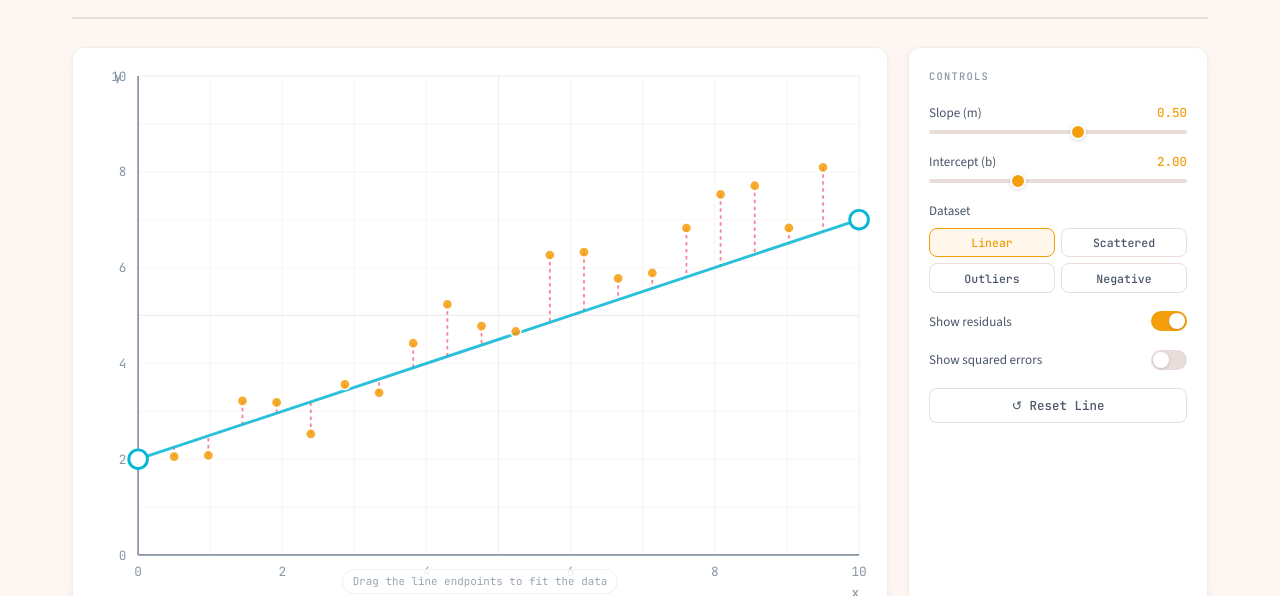
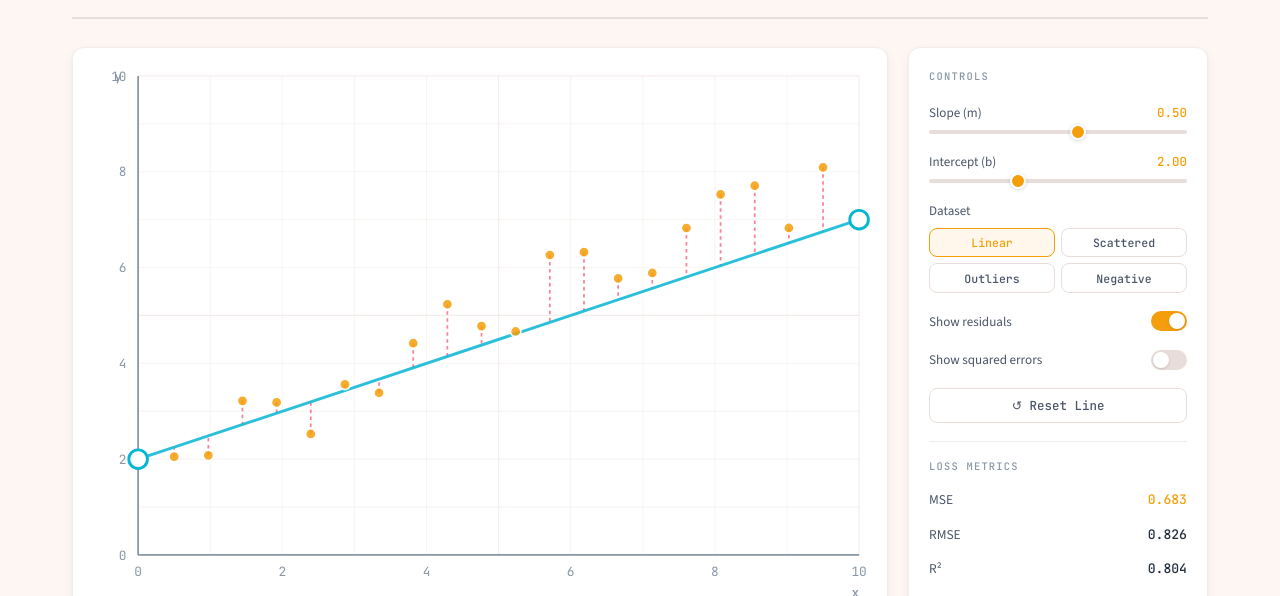
Before and after one commit to mahesh-sadupalli/ai-fundamentals, a plain HTML site: page linear-regression/index.html in a window 1280 px wide. Shown: the part 177-773 px from the top of the page. Drawn offline with nearby package versions, Linux system fonts and the light colour scheme.

Commit message:
Add live loss metrics: MSE, RMSE, R-squared
Stats panel updates on every slider, drag, or dataset change. Also shows
the closed-form OLS optimum (slope*, intercept*, min MSE) so users can
see how close their fit is to optimal.

```diff
--- a/linear-regression/index.html
+++ b/linear-regression/index.html
@@ -345,6 +345,42 @@
         }
         .toggle-switch.on::after { transform: translateX(16px); }
 
+        /* ========== Stats ========== */
+        .stats-section {
+            border-top: 1px solid var(--border-light);
+            padding-top: 1rem;
+            display: flex;
+            flex-direction: column;
+            gap: 0.5rem;
+        }
+        .stats-section h3 {
+            font-family: var(--font-mono);
+            font-size: 0.65rem;
+            font-weight: 500;
+            letter-spacing: 0.12em;
+            text-transform: uppercase;
+            color: var(--text-tertiary);
+            margin: 0 0 0.3rem;
+        }
+        .stat-row {
+            display: flex;
+            justify-content: space-between;
+            align-items: baseline;
+            font-size: 0.84rem;
+            padding: 0.15rem 0;
+        }
+        .stat-row .label {
+            color: var(--text-secondary);
+        }
+        .stat-row .num {
+            font-family: var(--font-mono);
+            font-size: 0.82rem;
+            color: var(--text-primary);
+            font-weight: 500;
+        }
+        .stat-row .num.accent { color: var(--accent); }
+        .stat-row.optimal .num { color: var(--text-tertiary); font-style: italic; }
+
         /* ========== Responsive ========== */
         @media (max-width: 960px) {
             .main-grid { grid-template-columns: 1fr; }
@@ -424,6 +460,38 @@
                 </div>
 
                 <button class="reset-btn" id="reset-btn">&#8634; Reset Line</button>
+
+                <div class="stats-section">
+                    <h3>Loss Metrics</h3>
+                    <div class="stat-row">
+                        <span class="label">MSE</span>
+                        <span class="num accent" id="stat-mse">&mdash;</span>
+                    </div>
+                    <div class="stat-row">
+                        <span class="label">RMSE</span>
+                        <span class="num" id="stat-rmse">&mdash;</span>
+                    </div>
+                    <div class="stat-row">
+                        <span class="label">R&sup2;</span>
+                        <span class="num" id="stat-r2">&mdash;</span>
+                    </div>
+                </div>
+
+                <div class="stats-section">
+                    <h3>Closed-form Optimum</h3>
+                    <div class="stat-row optimal">
+                        <span class="label">slope*</span>
+                        <span class="num" id="stat-opt-m">&mdash;</span>
+                    </div>
+                    <div class="stat-row optimal">
+                        <span class="label">intercept*</span>
+                        <span class="num" id="stat-opt-b">&mdash;</span>
+                    </div>
+                    <div class="stat-row optimal">
+                        <span class="label">min MSE</span>
+                        <span class="num" id="stat-opt-mse">&mdash;</span>
+                    </div>
+                </div>
             </div>
         </div>
 
@@ -697,6 +765,7 @@ function renderPlot() {
 
     // Keep slider UI in sync with state (handles drag updates too)
     syncSlidersToState();
+    updateStatsUI();
 }
 
 // ═══════════════════════════════════════════════
@@ -755,6 +824,65 @@ function clientToSvg(svg, clientX, clientY) {
     return pt.matrixTransform(svg.getScreenCTM().inverse());
 }
 function clamp(v, lo, hi) { return Math.max(lo, Math.min(hi, v)); }
+
+// ═══════════════════════════════════════════════
+// STATS
+// ═══════════════════════════════════════════════
+function computeStats() {
+    const n = state.data.length;
+    let sumSq = 0;
+    let sumY = 0;
+    for (const d of state.data) {
+        const yHat = state.slope * d.x + state.intercept;
+        const err = d.y - yHat;
+        sumSq += err * err;
+        sumY += d.y;
+    }
+    const meanY = sumY / n;
+    let ssTot = 0;
+    for (const d of state.data) {
+        const dy = d.y - meanY;
+        ssTot += dy * dy;
+    }
+    const mse = sumSq / n;
+    const rmse = Math.sqrt(mse);
+    const r2 = ssTot === 0 ? 1 : 1 - sumSq / ssTot;
+    return { mse, rmse, r2 };
+}
+
+function closedFormFit() {
+    // OLS: m = cov(x,y) / var(x); b = mean(y) - m * mean(x)
+    const n = state.data.length;
+    let sumX = 0, sumY = 0;
+    for (const d of state.data) { sumX += d.x; sumY += d.y; }
+    const mx = sumX / n;
+    const my = sumY / n;
+    let num = 0, den = 0;
+    for (const d of state.data) {
+        num += (d.x - mx) * (d.y - my);
+        den += (d.x - mx) * (d.x - mx);
+    }
+    const m = den === 0 ? 0 : num / den;
+    const b = my - m * mx;
+    // Min MSE at this fit
+    let sumSq = 0;
+    for (const d of state.data) {
+        const e = d.y - (m * d.x + b);
+        sumSq += e * e;
+    }
+    return { m, b, mse: sumSq / n };
+}
+
+function updateStatsUI() {
+    const s = computeStats();
+    document.getElementById('stat-mse').textContent = s.mse.toFixed(3);
+    document.getElementById('stat-rmse').textContent = s.rmse.toFixed(3);
+    document.getElementById('stat-r2').textContent = s.r2.toFixed(3);
+    const opt = closedFormFit();
+    document.getElementById('stat-opt-m').textContent = opt.m.toFixed(3);
+    document.getElementById('stat-opt-b').textContent = opt.b.toFixed(3);
+    document.getElementById('stat-opt-mse').textContent = opt.mse.toFixed(3);
+}
 
 // ═══════════════════════════════════════════════
 // CONTROLS
```
